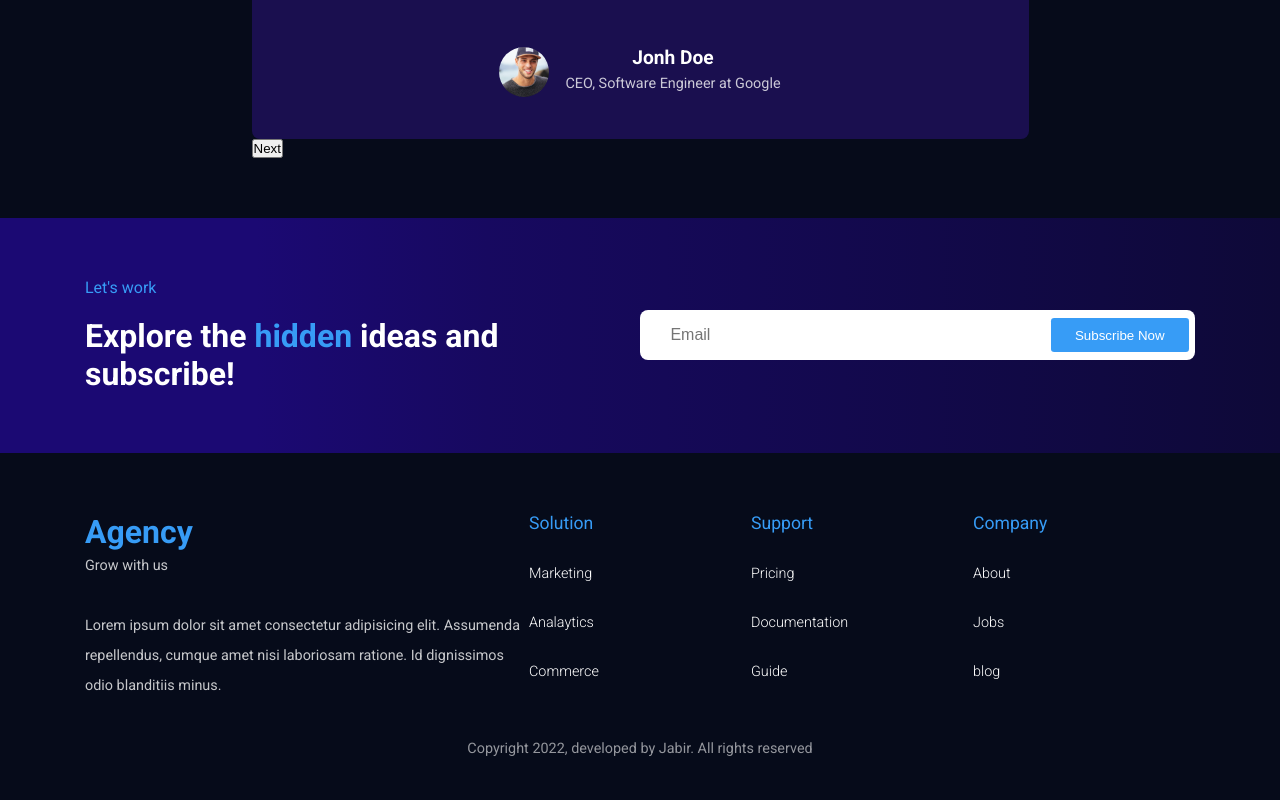
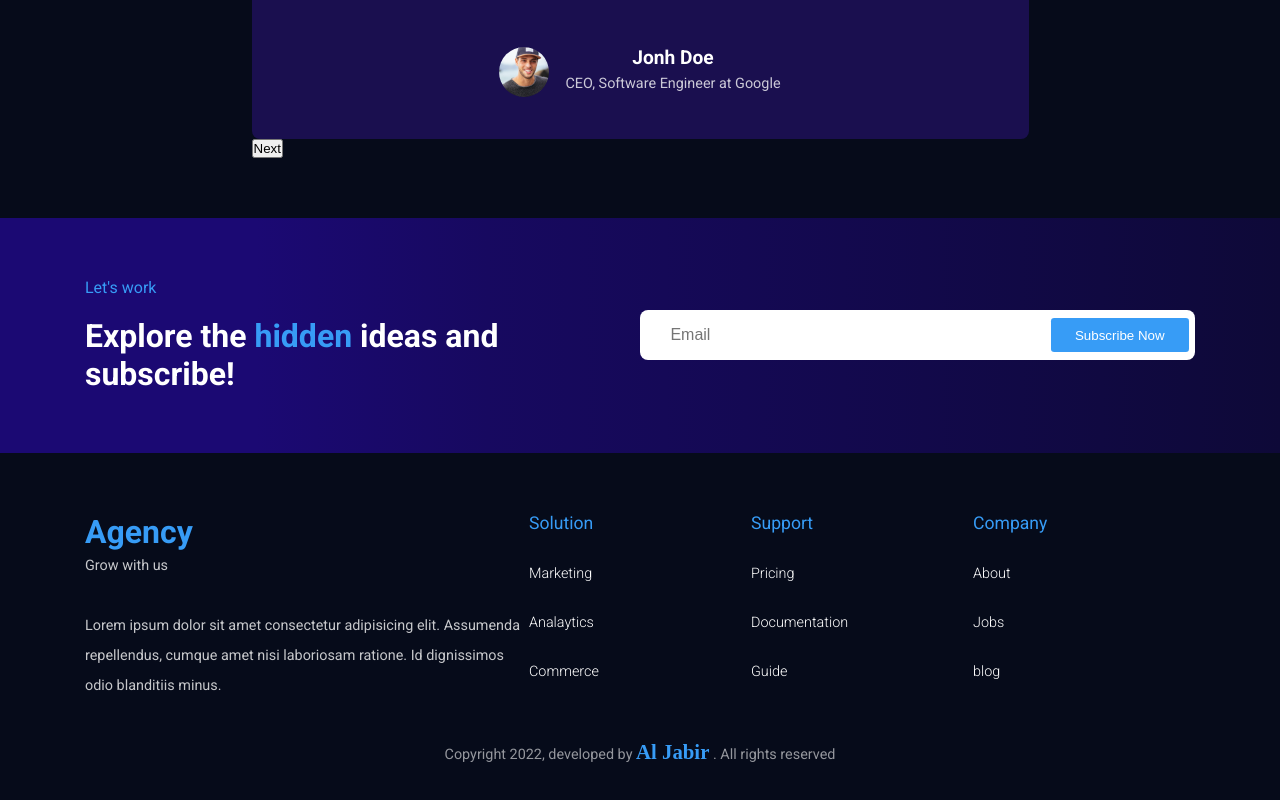
Before and after one commit to al-jabir/agency-website, a React (Create React App) app: page / in a window 1280 px wide. Shown: the part 4436-5236 px from the top of the page. Built offline with nearby package versions, Linux system fonts and the light colour scheme.

Commit message:
copyright name update

```diff
--- a/src/components/UI/Footer.jsx
+++ b/src/components/UI/Footer.jsx
@@ -102,7 +102,8 @@ const Footer = () => {
           </div>
         </div>
         <div className='copyright'>
-          Copyright {year}, developed by Jabir. All rights reserved
+          Copyright {year}, developed by <span>Al Jabir</span> . All rights
+          reserved
         </div>
       </div>
     </footer>
--- a/src/styles/Footer.css
+++ b/src/styles/Footer.css
@@ -60,6 +60,13 @@
   color: #555;
 }
 
+.copyright span {
+  font-size: 1.3rem;
+  color: var(--primary-color);
+  font-weight: bold;
+  font-family: cursive;
+}
+
 @media only screen and (max-width: 768px) {
   .footer-logo {
     width: 50%;
```
